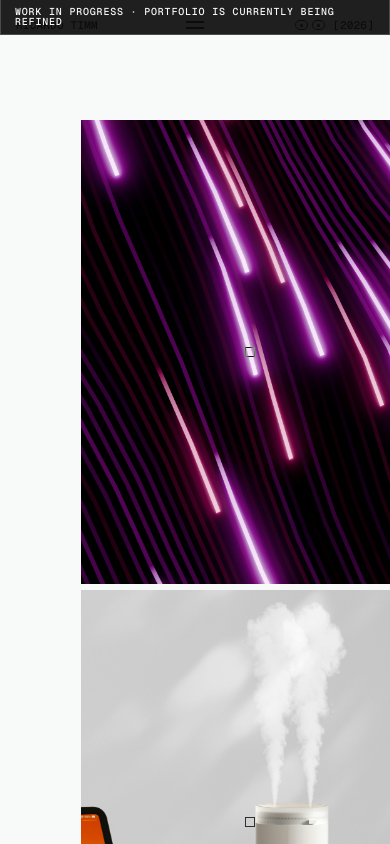
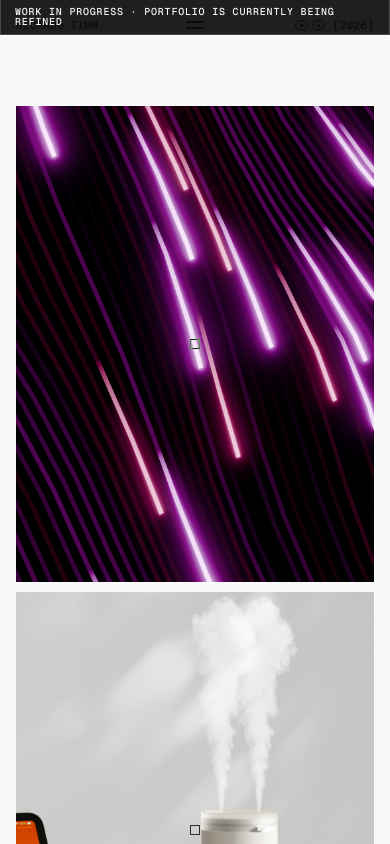
Before and after one commit to ricardotimmr/personal-portfolio, a React (Vite) app: page /work in a window 390 px wide. Shown: the top 844 px of the page. Built offline with nearby package versions, Linux system fonts and the light colour scheme.

Commit message:
feat: add responsive tablet/mobile layout for work page

```diff
--- a/src/pages/WorkPage.css
+++ b/src/pages/WorkPage.css
@@ -253,3 +253,92 @@
   display: block;
   white-space: nowrap;
 }
+
+@media (max-width: 1100px) {
+  .work-section--gallery {
+    --work-edge-frame: clamp(24px, 3.636vw, 40px);
+    --work-image-width: clamp(290px, 42.727vw, 470px);
+    --work-image-height: clamp(398px, 57.909vw, 640px);
+    --work-image-gap: clamp(20px, 2.909vw, 32px);
+    --work-columns-gap: clamp(16px, 1.818vw, 20px);
+    padding-top: clamp(118px, 14.545vw, 160px);
+    padding-bottom: clamp(72px, 8vw, 88px);
+  }
+
+  .work-project-panel-fixed {
+    top: clamp(200px, 29.091vw, 320px);
+    left: calc(var(--work-edge-frame) + var(--work-image-width) + var(--work-image-gap));
+    right: var(--work-edge-frame);
+    transform: none;
+  }
+
+  .work-project-panel-fixed__content {
+    grid-template-columns: 1fr;
+    row-gap: clamp(14px, 2vw, 22px);
+  }
+
+  .work-project__block--role {
+    justify-self: start;
+  }
+
+  .work-project__label {
+    margin-bottom: clamp(8px, 0.909vw, 10px);
+    font-size: clamp(11px, 1.273vw, 13px);
+    letter-spacing: 0.14em;
+  }
+
+  .work-project__copy {
+    max-width: min(300px, 100%);
+    font-size: clamp(9px, 1.091vw, 10px);
+    line-height: 1.5;
+  }
+
+  .work-project__copy--project {
+    -webkit-line-clamp: 3;
+  }
+
+  .work-project__copy--role {
+    white-space: normal;
+  }
+
+  .work-project__role-line {
+    white-space: normal;
+  }
+}
+
+@media (max-width: 768px) {
+  .work-section--gallery {
+    --work-edge-frame: 16px;
+    --work-image-width: 100%;
+    --work-image-height: clamp(360px, 122vw, 620px);
+    --work-image-gap: 0px;
+    padding-top: 106px;
+    padding-right: var(--work-edge-frame);
+    padding-bottom: 60px;
+    padding-left: var(--work-edge-frame);
+  }
+
+  .work-gallery-layout {
+    grid-template-columns: 1fr;
+    column-gap: 0;
+  }
+
+  .work-gallery {
+    width: 100%;
+    gap: 10px;
+  }
+
+  .work-project {
+    width: 100%;
+  }
+
+  .work-project__media {
+    width: 100%;
+    height: var(--work-image-height);
+  }
+
+  .work-project-panel,
+  .work-project-panel-fixed {
+    display: none;
+  }
+}
```
